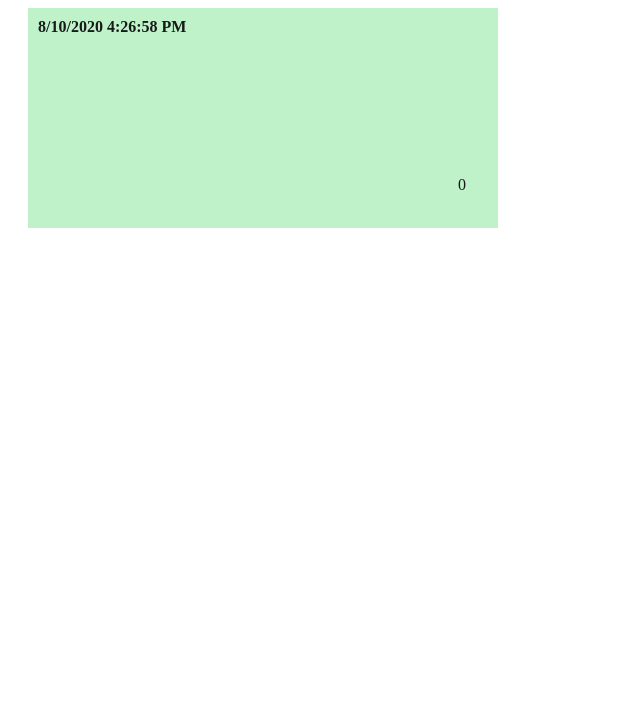
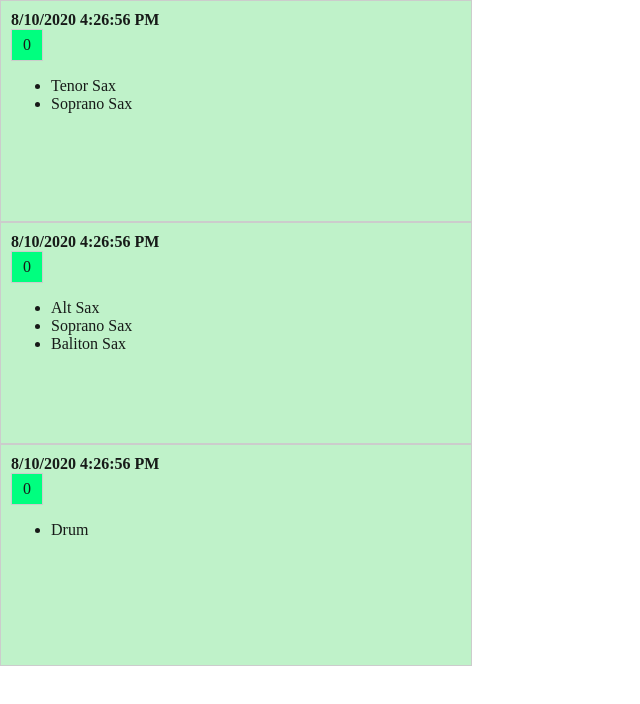
Before and after one commit to HiroshiHara/react-tutorial, a React app in the folder react-api-study/: page / in a window 1280 px wide. Shown: the top 704 px of the page, without its empty margins (0-640 px from the left). Built offline with nearby package versions, Linux system fonts and the light colour scheme; the HTML template or start-up script is replaced by a standard one.

Commit message:
refactoring some components.

```diff
--- /dev/null
+++ b/react-api-study/src/component/App.js
@@ -0,0 +1,16 @@
+/* @flow */
+
+import React from "react";
+import { ItemBox } from "./ItemBox";
+
+type Props = {
+  members: Array<Array<string>>,
+};
+
+export const App = (props: Props) => {
+  const members = props.members.map((member) => (
+    <ItemBox lists={member} key={Math.random() * 100} />
+  ));
+  console.log(members);
+  return <div>{members}</div>;
+};
--- a/react-api-study/src/component/Counter.js
+++ b/react-api-study/src/component/Counter.js
@@ -28,7 +28,7 @@ export class Counter extends Component<Props, State> {
     return (
       <div className="counter-wrapper">
         <div onClick={this.incrementCount.bind(this)}>
-          {this.state.currentCount}
+          <span>{this.state.currentCount}</span>
         </div>
       </div>
     );
--- a/react-api-study/src/component/ItemBox.js
+++ b/react-api-study/src/component/ItemBox.js
@@ -3,8 +3,9 @@
 import React, { Component } from "react";
 import { Counter } from "./Counter";
 import { Timer } from "./Timer";
+import { Lists } from "./Lists";
 
-type Props = {};
+type Props = { lists: Array<String> };
 type State = {};
 
 export class ItemBox extends Component<Props, State> {
@@ -13,10 +14,12 @@ export class ItemBox extends Component<Props, State> {
   }
 
   render() {
+    const lists: Array<String> = this.props.lists;
     return (
       <div className="itembox-wrapper">
         <Timer />
         <Counter />
+        <Lists lists={lists} />
       </div>
     );
   }
--- /dev/null
+++ b/react-api-study/src/component/ListItem.js
@@ -0,0 +1,11 @@
+/* @flow */
+
+import React from "react";
+
+type Props = {
+  value: string,
+};
+
+export const ListItem = (props: Props) => {
+  return <li>{props.value}</li>;
+};
--- /dev/null
+++ b/react-api-study/src/component/Lists.js
@@ -0,0 +1,33 @@
+/* @flow */
+
+import React, { Component } from "react";
+import { ListItem } from "./ListItem";
+
+type Props = { lists: Array<String> };
+type State = {};
+
+export class Lists extends Component<Props, State> {
+  constructor(props: Props) {
+    super(props);
+  }
+
+  render() {
+    const lists: Array<String> = this.props.lists;
+    const listItems: Object = lists.map((item) => (
+      <ListItem key={Math.random() * 100} value={item} />
+    ));
+    return <ul>{listItems}</ul>;
+  }
+
+  /**
+   * Incorrect using keys on list.
+   * keys should be remained on not "<li>" but Component itself.
+   */
+  // render() {
+  //   const lists: Array<String> = this.props.lists;
+  //   const listItems: Object = lists.map((item, index) => (
+  //     <li key={index}>{item}</li>
+  //   ));
+  //   return <ul>{listItems}</ul>;
+  // }
+}
--- a/react-api-study/src/index.js
+++ b/react-api-study/src/index.js
@@ -1,6 +1,13 @@
+/* @flow */
+
 import React from "react";
 import ReactDOM from "react-dom";
-import { ItemBox } from "./component/ItemBox";
+import { App } from "./component/App";
 import "./style.css";
 
-ReactDOM.render(<ItemBox />, document.getElementById("app"));
+const member1: Array<string> = ["Tenor Sax", "Soprano Sax"];
+const member2: Array<string> = ["Alt Sax", "Soprano Sax", "Baliton Sax"];
+const member3: Array<string> = ["Drum"];
+const members: Array<Array<string>> = [member1, member2, member3];
+
+ReactDOM.render(<App members={members} />, document.getElementById("app"));
--- a/react-api-study/src/style.css
+++ b/react-api-study/src/style.css
@@ -1,17 +1,20 @@
+body {
+  margin: 0;
+  padding: 0;
+}
+
 .form-wrapper {
   background-color: green;
 }
 
 .itembox-wrapper {
+  border: 1px solid #ccc;
+  display: block;
   width: 450px;
   height: 200px;
-  margin-left: 20px;
-  margin-right: 20px;
-  margin-bottom: 25px;
   padding: 10px;
   background-color: #bff2c9;
   color: #171a18;
-  position: absolute;
 }
 
 .timer-wrapper {
@@ -20,7 +23,15 @@
 }
 
 .counter-wrapper {
-  position: relative;
-  top: 140px;
-  left: 420px;
+  background-color: springgreen;
+  text-align: center;
+  border: 1px solid #ccc;
+  width: 30px;
+  height: 30px;
+  cursor: pointer;
 }
+
+.counter-wrapper span {
+  display: block;
+  line-height: 30px;
+}
```
